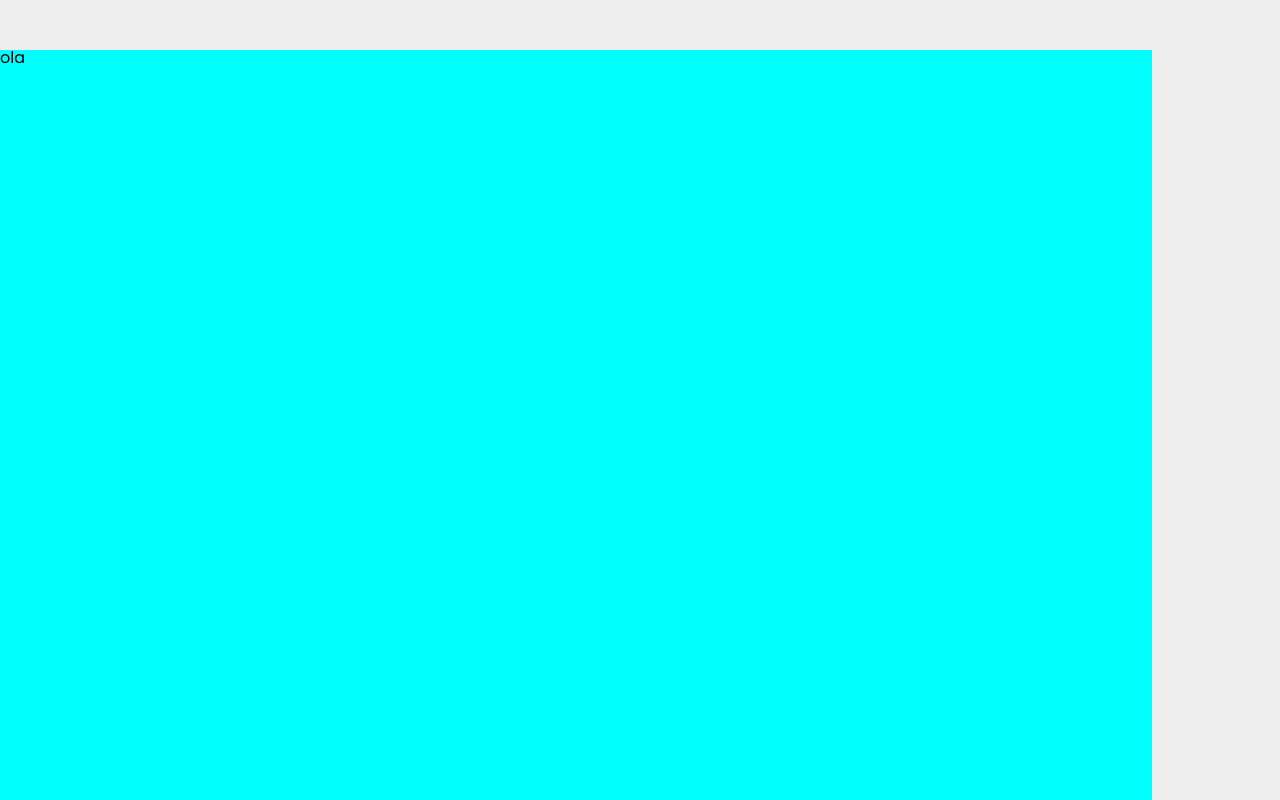
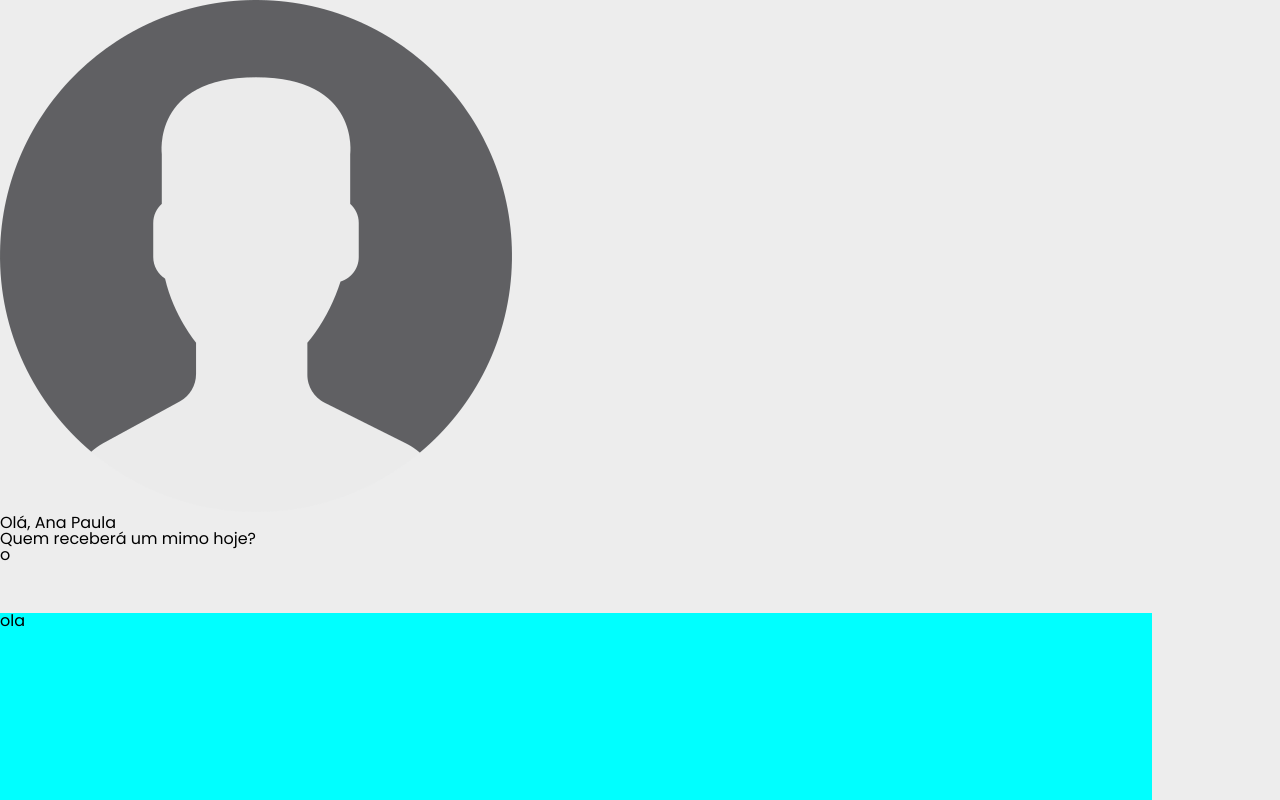
Before and after one commit to ana-pairo/4Gift, a React (Create React App) app in the folder client/: page /home in a window 1280 px wide. Shown: the top 800 px of the page. Built offline with nearby package versions, Linux system fonts and the light colour scheme; no server answers; sample sign-in values are in the browser's storage; a web font is replaced by a local one.

Commit message:
feat: container and menu changed

```diff
--- a/client/src/pages/Home/HomePage.js
+++ b/client/src/pages/Home/HomePage.js
@@ -2,6 +2,8 @@
 // import { Navigate } from "react-router-dom";
 // import { AuthContext } from "../../contexts/AuthContext";
 import styled from "styled-components";
+import Header from "../commom/Header";
+import SearchBox from "../commom/Search";
 
 export default function Home() {
   // const { userData } = useContext(AuthContext);
@@ -14,6 +16,8 @@ export default function Home() {
 
   return (
     <>
+      <Header generic={false}></Header>
+      <SearchBox />
       <Teste>ola</Teste>
     </>
   );
--- a/client/src/pages/commom/Header.js
+++ b/client/src/pages/commom/Header.js
@@ -1,18 +1,73 @@
 import styled from "styled-components";
+import photo from "../../assets/images/avatar.png";
 
-export default function Header({ children }) {
-  return <></>;
+export default function Header({ generic }) {
+  return (
+    <HeaderWrapper>
+      <HeaderAvatar>
+        <img alt="small avatar" src={photo} />
+      </HeaderAvatar>
+      <HeaderGreeting>
+        <h1>Olá, Ana Paula</h1>
+        {!generic ? <h2>Quem receberá um mimo hoje?</h2> : ""}
+      </HeaderGreeting>
+    </HeaderWrapper>
+  );
 }
 
 const HeaderWrapper = styled.div`
   @media (max-width: 600px) {
     width: 100vw;
-    height: 20vh;
+    height: 70px;
 
-    background-color: aqua;
+    padding-left: 5vw;
 
     display: flex;
     justify-content: center;
     align-items: center;
   }
 `;
+
+const HeaderAvatar = styled.div`
+  @media (max-width: 600px) {
+    width: 20%;
+    height: 100%;
+
+    display: flex;
+    justify-content: center;
+    align-items: center;
+
+    img {
+      border-radius: 100%;
+      height: 80%;
+      filter: drop-shadow(0px 4px 20px rgba(0, 0, 0, 0.25));
+    }
+  }
+`;
+
+const HeaderGreeting = styled.div`
+  @media (max-width: 600px) {
+    width: 80%;
+    height: 100%;
+
+    display: flex;
+    justify-content: center;
+    align-items: left;
+    flex-direction: column;
+
+    padding-left: 10px;
+    color: #1f3b62;
+    font-weight: 500;
+
+    h1 {
+      font-size: 25px;
+      margin-bottom: 5px;
+    }
+
+    h2 {
+      font-size: 15px;
+      text-shadow: 0px 4px 4px rgba(0, 0, 0, 0.25);
+      backdrop-filter: blur(50px);
+    }
+  }
+`;
--- a/client/src/pages/commom/Menu.js
+++ b/client/src/pages/commom/Menu.js
@@ -36,6 +36,8 @@ const Menuwrapper = styled.div`
     left: 0;
 
     box-shadow: 0 0px 10px 40px #ededed;
+
+    z-index: 1;
   }
 `;
 
--- /dev/null
+++ b/client/src/pages/commom/Search.js
@@ -0,0 +1,42 @@
+import styled from "styled-components";
+
+export default function SearchBox() {
+  return (
+    <>
+      <SearchWrapper>
+        <SearchInput>o</SearchInput>
+      </SearchWrapper>
+    </>
+  );
+}
+
+const SearchWrapper = styled.div`
+  @media (max-width: 600px) {
+    width: 100vw;
+    height: 50px;
+    margin-top: 20px;
+    padding: 0 5vw;
+
+    /* background-color: aliceblue; */
+
+    display: flex;
+    justify-content: center;
+    align-items: center;
+  }
+`;
+
+const SearchInput = styled.div`
+  @media (max-width: 600px) {
+    display: flex;
+    justify-content: center;
+    align-items: center;
+
+    width: 100%;
+    height: 100%;
+
+    background: #ffffff;
+    opacity: 0.5;
+    box-shadow: 0px 4px 20px #1f3b62;
+    border-radius: 20px;
+  }
+`;
```
